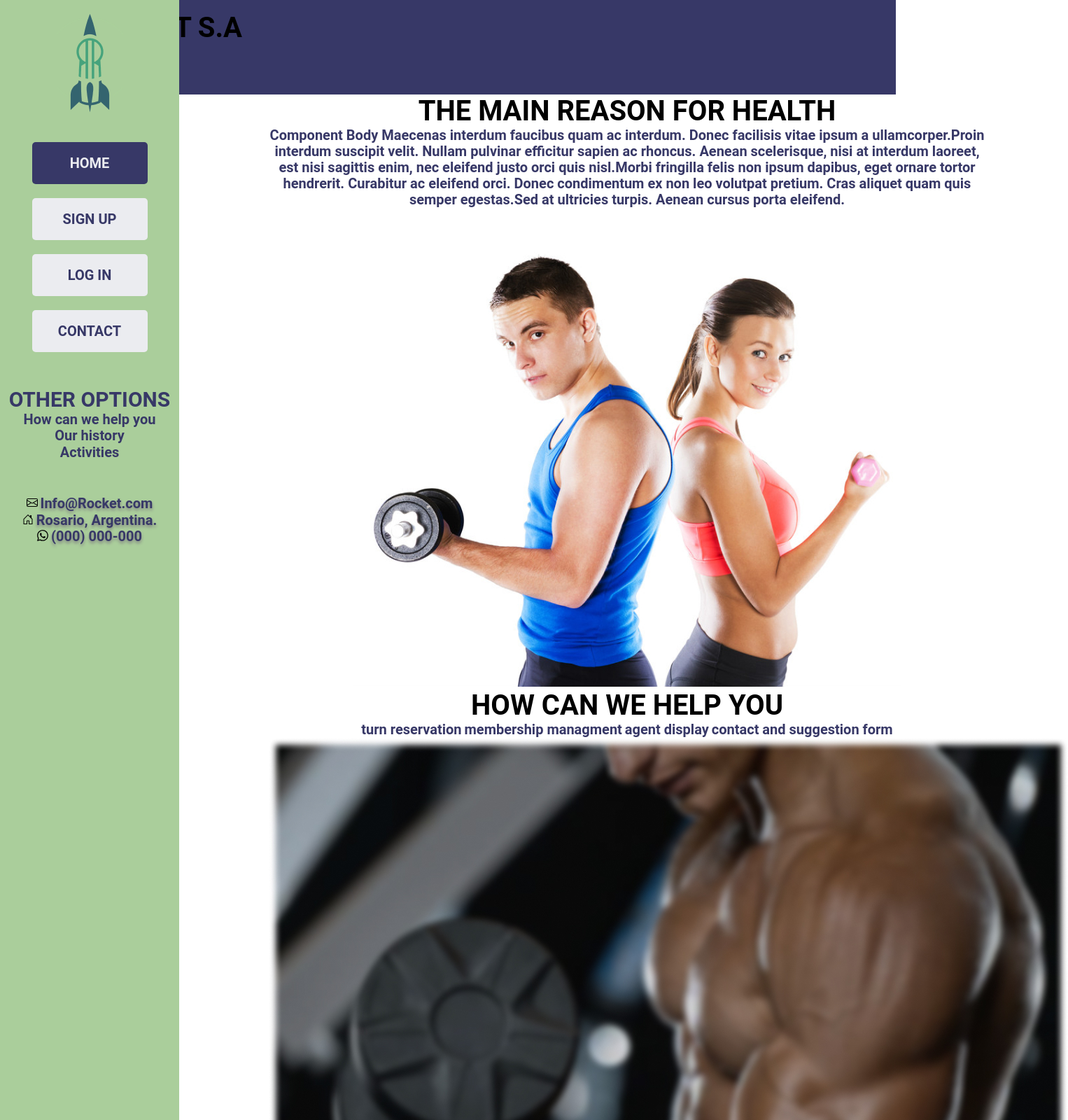
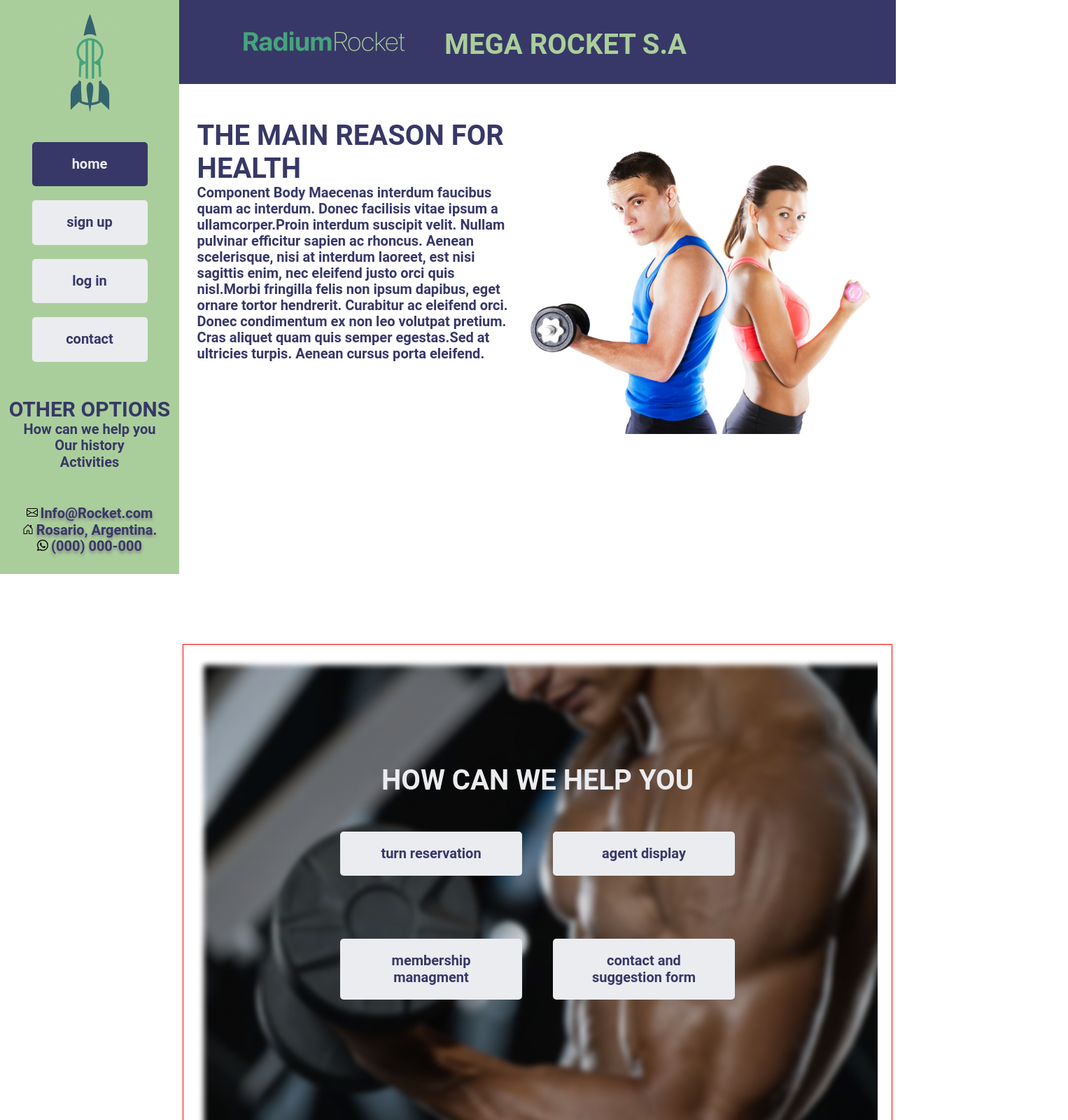
Before and after one commit to Ginoboca1/BaSP-M2023, a plain HTML site: page Week 03/index.html in a window 1280 px wide. Shown: the top 1600 px of the page at 70% size, 1526 px wide, since content can reach past the window. Drawn offline with Linux system fonts and the light colour scheme.

Commit message:
BaSP-W03-2023: styles for  header, section 01

```diff
--- a/Week 03/css/styles.css
+++ b/Week 03/css/styles.css
@@ -6,7 +6,6 @@
   --Grey: #ebecf0;
 }
 
-
 h1,
 h2,
 h3,
@@ -14,13 +13,14 @@ h4 {
   font-weight: 700;
   font-size: 40px;
   line-height: 47px;
+  color: var(--Blue);
 }
 
 h5 {
   font-size: 30px;
   line-height: 35px;
-  color:var(--Blue);
-  font-weight:700;
+  color: var(--Blue);
+  font-weight: 700;
 }
 
 p {
@@ -44,28 +44,25 @@ body {
 
 /*SIDEBAR*/
 .sidebar {
-  height: 3000px;
+  height: 100%;
   width: 20%;
 
-  position: absolute;
-  z-index: 1;
+  position: fixed;
+  left: 0;
   top: 0;
-  left: 0;
-
   background-color: var(--Green);
+  text-align: center;
   padding-top: 20px;
-  text-align:center;
 }
 
-.logo-rr1{
+.logo-rr1 {
   width: 95px;
   height: 140px;
-  margin-bottom:20px;
+  margin-bottom: 20px;
 }
 
-
-ul{
-  margin-bottom:50px;
+ul {
+  margin-bottom: 50px;
 }
 
 .nav-item {
@@ -75,30 +72,128 @@ ul{
   background-color: var(--Grey);
   text-align: center;
   padding: 20px 30px;
-  line-height: 1;
   margin-top: 20px;
-  text-transform:uppercase;
 }
 
- nav ul li:first-child a{
-  background-color:var(--Blue);
-  color:var(--Grey);
+nav ul li:first-child a {
+  background-color: var(--Blue);
+  color: var(--Grey);
 }
 
-.contact-list li a{
+.contact-list li a {
   text-shadow: 0 3px 4px grey;
 }
 
 /*PAGE CONTENT*/
 
-header{
-  width:100%;
-  height:135px;
-  background-color:var(--Blue);
+header {
+  width: 80%;
+  margin-left: 20%;
+  height: 120px;
+  background-color: var(--Blue);
+}
+
+header h1 {
+  color: var(--Green);
+  display: inline;
+  padding: 40px 0px 0px 55px;
+  position: absolute;
+}
+
+header img {
+  margin-left: 40px;
+  padding: 45px 0px 45px 50px;
 }
 
 .main-content {
-  margin-left: 30%;
-  width:80%;
-  text-align:center;
+  margin-left: 20%;
+  width: 80%;
 }
+
+.section {
+  width: 95%;
+  margin: 50px auto;
+}
+
+.section-one {
+  position: relative;
+  height: 700px;
+}
+
+.section-one img {
+  width: 53%;
+  position: absolute;
+  right: 0;
+  top: 0;
+}
+
+.text-container {
+  width: 47%;
+}
+
+.section-two {
+  border: solid red 1px;
+  text-align: center;
+  padding: 20px;
+}
+
+.section-two h2 {
+  padding-top: 30px;
+  color: var(--Grey);
+}
+
+
+.section-two a {
+  width: 20%;
+  height: 30px;
+}
+
+.background {
+  background-image: url("../img/section-02.jpg");
+  height:700px;
+  padding:120px 0 0 0;
+  background-repeat:no-repeat;
+  background-size:cover;
+}
+
+.background ul{
+  margin-top:30px;
+}
+
+.list{
+  margin:20px;
+  width:200px;
+}
+
+.section-tree img {
+  display: inline;
+}
+
+.form-field {
+  margin-top: 20px;
+}
+
+footer {
+  background-color: var(--Blue);
+  position: relative;
+  width: 100%;
+  height: 135px;
+}
+
+footer p {
+  color: black;
+  position: absolute;
+  top: 50%;
+  padding-left: 30px;
+}
+
+.social-container {
+  position: absolute;
+  right: 0;
+  top:20%;
+}
+
+.social-container img{
+  display:inline;
+  width:80px;
+}
--- a/Week 03/index.html
+++ b/Week 03/index.html
@@ -4,18 +4,22 @@
     <meta charset="UTF-8" />
     <meta http-equiv="X-UA-Compatible" content="IE=edge" />
     <meta name="viewport" content="width=device-width, initial-scale=1.0" />
-    <link rel="stylesheet" href="./css/reset.css">
-    <link rel="stylesheet" href="./css/styles.css">
+    <link rel="stylesheet" href="./css/reset.css" />
+    <link rel="stylesheet" href="./css/styles.css" />
     <title>BaSP-M2023</title>
   </head>
   <body>
     <header>
-      <img src="img/logo-rr-2.jpg" alt="Radium Rocket Logo 02" class="logo-rr2" />
+      <img
+        src="img/logo-rr-2.png"
+        alt="Radium Rocket Logo 02"
+        class="logo-rr2"
+      />
       <h1>MEGA ROCKET S.A</h1>
     </header>
 
     <aside class="sidebar">
-      <img src="img/logo-rr-1.png" class="logo-rr1"/>
+      <img src="img/logo-rr-1.png" class="logo-rr1" />
       <nav class="navbar">
         <ul>
           <li>
@@ -71,40 +75,62 @@
     </aside>
 
     <main class="main-content">
-      <section>
+      <section class="section section-one">
+        <div class="text-container">
           <h2>THE MAIN REASON FOR HEALTH</h2>
-        <p>
+          <p class="para">
             Component Body Maecenas interdum faucibus quam ac interdum. Donec
             facilisis vitae ipsum a ullamcorper.Proin interdum suscipit velit.
-          Nullam pulvinar efficitur sapien ac rhoncus. Aenean scelerisque, nisi
-          at interdum laoreet, est nisi sagittis enim, nec eleifend justo orci
-          quis nisl.Morbi fringilla felis non ipsum dapibus, eget ornare tortor
-          hendrerit. Curabitur ac eleifend orci. Donec condimentum ex non leo
-          volutpat pretium. Cras aliquet quam quis semper egestas.Sed at
-          ultricies turpis. Aenean cursus porta eleifend.
+            Nullam pulvinar efficitur sapien ac rhoncus. Aenean scelerisque,
+            nisi at interdum laoreet, est nisi sagittis enim, nec eleifend justo
+            orci quis nisl.Morbi fringilla felis non ipsum dapibus, eget ornare
+            tortor hendrerit. Curabitur ac eleifend orci. Donec condimentum ex
+            non leo volutpat pretium. Cras aliquet quam quis semper egestas.Sed
+            at ultricies turpis. Aenean cursus porta eleifend.
           </p>
+        </div>
         <img src="img/section-01.jpg" alt="Health image" />
       </section>
 
-      <section>
+      <section class="section section-two">
+        <div class="background">
           <h2>HOW CAN WE HELP YOU</h2>
-        <a href="#">turn reservation</a>
+          <ul>
+            <li class="nav-item list"><a href="#">turn reservation</a></li>
+            <li class="nav-item list">
+              <a href="#">agent display</a>
+            </li>
+          </ul>
+
+          <ul>
+            <li class="nav-item list">
               <a href="#">membership managment</a>
-        <a href="#">agent display</a>
+            </li>
+
+            <li class="nav-item list">
               <a href="#">contact and suggestion form</a>
-        <img src="img/section-02.jpg" alt="How can help you image" />
+            </li>
+          </ul>
+        </div>
       </section>
 
-      <section>
+      <section class="section section-tree">
         <h2>CONTACT</h2>
         <img src="img/mail.svg" />
+
         <form>
+          <div class="form-field">
             <label>Name</label>
             <input type="text" placeholder="Insert your name" required />
+          </div>
+          <div class="form-field">
             <label>Surname</label>
             <input type="text" placeholder="Insert your name" required />
+          </div>
+          <div class="form-field">
             <label>E-mail</label>
             <input type="text" placeholder="Insert your E-mail" required />
+          </div>
 
           <h4>Reason for contact</h4>
           <label>I want to make a query or suggestion</label>
@@ -137,7 +163,7 @@
         </form>
       </section>
 
-      <section>
+      <section class="section">
         <h2>Our History</h2>
         <p>
           Quisque pellentesque lacus metus, sodales tempor leo tincidunt ut.
@@ -150,7 +176,7 @@
         <img src="img/history-section.jpg" alt="Our History image" />
       </section>
 
-      <section>
+      <section class="section">
         <h3>Activities</h3>
         <ol>
           <li>Crossfit</li>
@@ -180,17 +206,20 @@
           <li>Grid display</li>
         </ol>
       </section>
+
       <footer>
         <p>Copyright © 2022 Radium Rocket. All rights reserved.</p>
+        <div class="social-container">
           <a href="https://www.gmail.com/">
-          <img src="img/gmail.png" alt="gmail image" />
+            <img src="img/mail.svg" alt="gmail image"/>
           </a>
           <a href="https://www.facebook.com/">
-          <img src="img/Facebook.png" alt="facebook image" />
+            <img src="img/mail.svg" alt="facebook image"/>
           </a>
           <a href="https://www.instagram.com/">
-          <img src="img/instagram.png" alt="instagram image" />
+            <img src="img/mail.svg" alt="instagram image" />
           </a>
+        </div>
       </footer>
     </main>
   </body>
```
Lines whose indentation alone changed are shown as unchanged.
